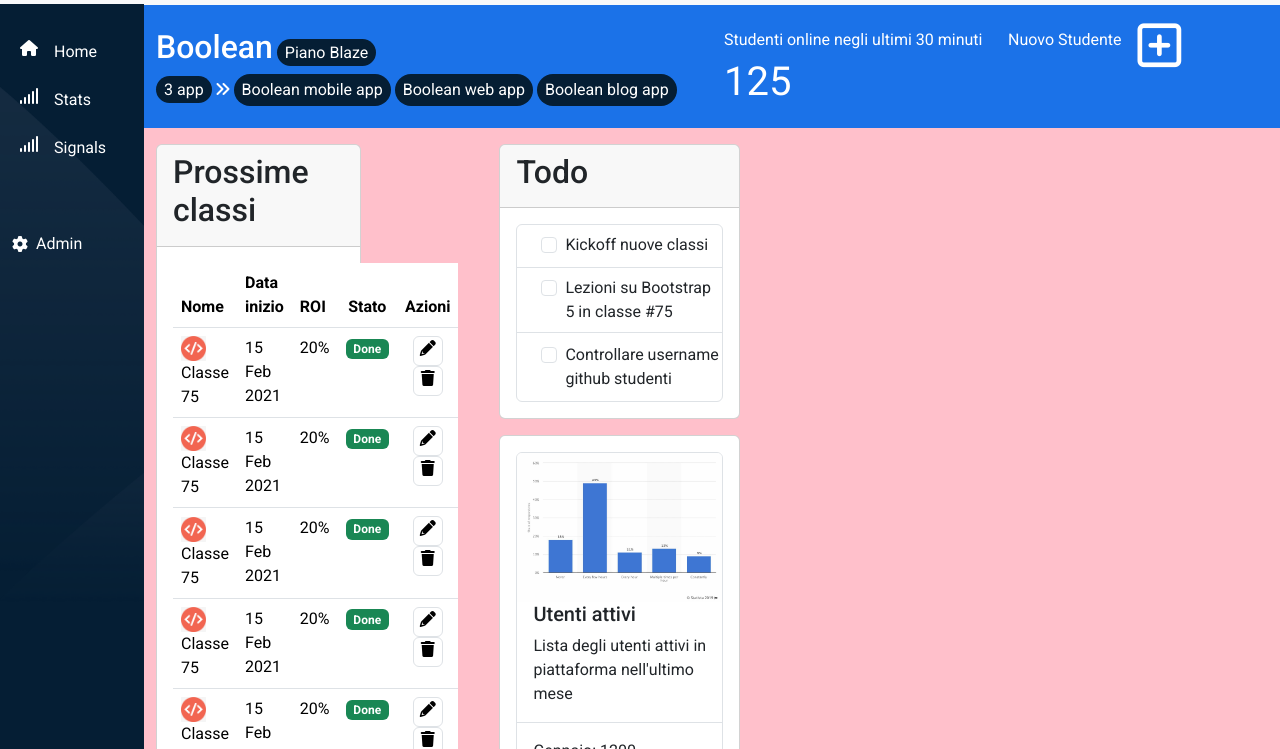
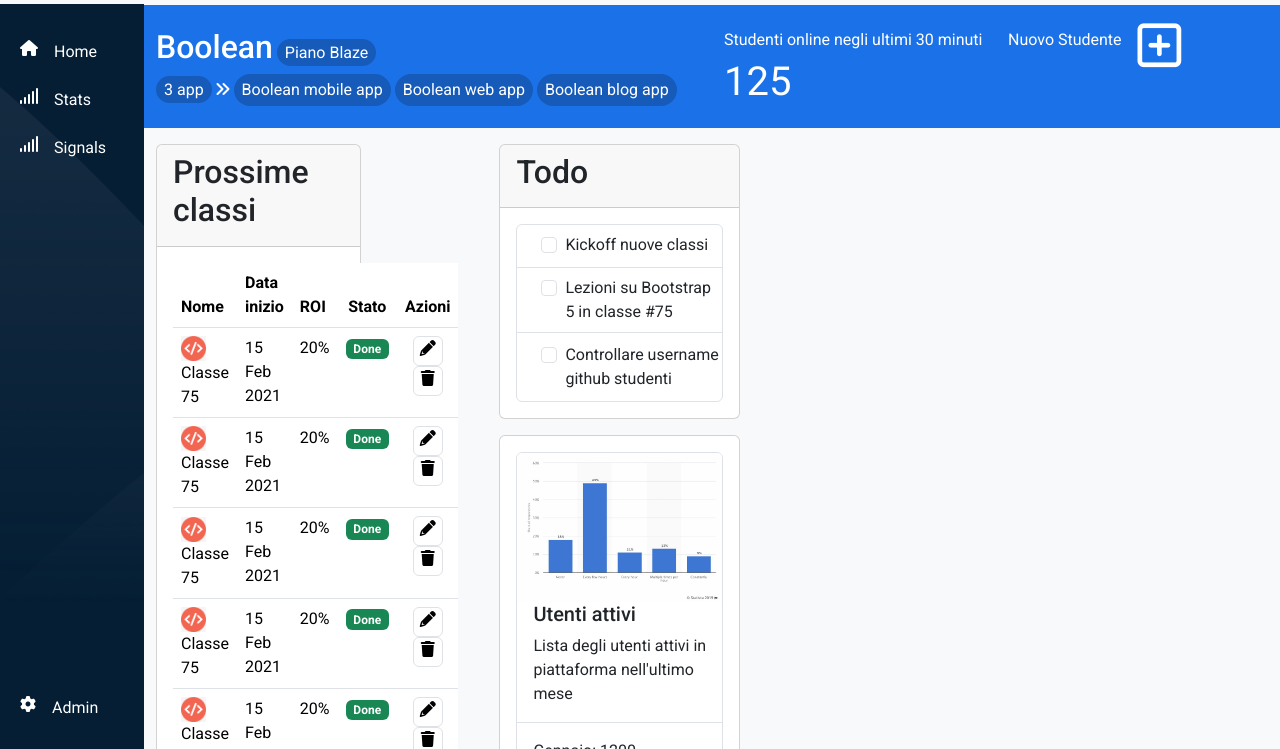
Before and after one commit to SofiaDiBlasi/html-css-bootstrap-dashboard, a plain HTML site: page index.html in a window 1280 px wide. Shown: the part 51-800 px from the top of the page. Drawn offline with nearby package versions, Linux system fonts and the light colour scheme.

Commit message:
fix side bar

```diff
--- a/css/style.css
+++ b/css/style.css
@@ -1,5 +1,5 @@
 body {
-    background-color: pink;
+    background-color: #f8f9fa;
     font-family: 'Roboto', sans-serif;
 }
 
@@ -17,6 +17,9 @@ body {
     background-color: #1b72e8;
 }
 
+.medium-blue-bg {
+    background-color: #165bba;
+}
 
 .blue-bg {
     background-color: #051e34;
--- a/index.html
+++ b/index.html
@@ -48,18 +48,25 @@
         <!--SIDE-BAR-->
         <!--SIDE BAR SEZIONE IN ALTO-->
         <section class="side_bar position-fixed z-1 container blue-bg m-0 flex-shrink-0 vh-100 text-white">
-            <div class="d-flex flex-column">
+            <div class="d-flex flex-column h-100">
                 <ul class="nav flex-column align-items-start py-4">
-                    <li class="nav-item my-1 d-flex"><i class="fa-solid fa-house m-2"></i><span class="d-xl-block d-none m-2">Home</span></li>
-                    <li class="nav-item my-1 d-flex"><i class="fa-solid fa-signal m-2"></i><span class="d-xl-block d-none m-2">Stats</span></li>
-                    <li class="nav-item my-1 d-flex"><i class="fa-solid fa-signal m-2"></i><span class="d-xl-block d-none m-2">Signals</span></li>
+                    <li class="nav-item my-1 d-flex">
+                        <i class="fa-solid fa-house m-2"></i>
+                        <span class="d-xl-block d-none m-2">Home</span>
+                    </li>
+                    <li class="nav-item my-1 d-flex">
+                        <i class="fa-solid fa-signal m-2"></i>
+                        <span class="d-xl-block d-none m-2">Stats</span>
+                    </li>
+                    <li class="nav-item my-1 d-flex">
+                        <i class="fa-solid fa-signal m-2"></i>
+                        <span class="d-xl-block d-none m-2">Signals</span>
+                    </li>
                 </ul>
-            </div>
-            <!--sIDE BAR SEZIONE IN BASSO-->
-            <div>
-                <ul class="nav flex-column align-items-start py-4">
-                    <li class="nav-item my-1 d-flex align-items-center">
-                        <i class="fa-solid fa-gear my-1 style="color: #ffffff;></i><span class="d-xl-block d-none m-2">Admin</span></i>
+                <ul class="nav flex-column align-items-start py-4 mt-auto mb-5">
+                    <li class="nav-item my-1 d-flex">
+                        <i class="fa-solid fa-gear m-2 style="color: #ffffff;></i>
+                        <span class="d-xl-block d-none m-2">Admin</span>
                     </li>
                 </ul>
             </div>
@@ -75,13 +82,13 @@
                     </div>
                     <div class="col-12 col-md-4 mt-md-4 col-lg-6 order-md-1">
                         <h2 class="d-inline-block">Boolean</h2>
-                        <span class="rounded-pill blue-bg py-1 px-2">Piano Blaze</span>
+                        <span class="rounded-pill medium-blue-bg py-1 px-2">Piano Blaze</span>
                         <p>
-                            <span class="rounded-pill blue-bg py-1 px-2">3 app</span> <i class="fa-solid fa-angles-right"></i>
-                            <span class="rounded-pill blue-bg py-1 px-2 d-lg-none">+</span>
-                            <span class="rounded-pill blue-bg py-1 px-2 d-lg-inline-block d-none">Boolean mobile app</span>
-                            <span class="rounded-pill blue-bg py-1 px-2 d-lg-inline-block d-none">Boolean web app</span>
-                            <span class="rounded-pill blue-bg py-1 px-2 d-lg-inline-block d-none">Boolean blog app</span>
+                            <span class="rounded-pill medium-blue-bg py-1 px-2">3 app</span> <i class="fa-solid fa-angles-right"></i>
+                            <span class="rounded-pill medium-blue-bg py-1 px-2 d-lg-none">+</span>
+                            <span class="rounded-pill medium-blue-bg py-1 px-2 d-lg-inline-block d-none">Boolean mobile app</span>
+                            <span class="rounded-pill medium-blue-bg py-1 px-2 d-lg-inline-block d-none">Boolean web app</span>
+                            <span class="rounded-pill medium-blue-bg py-1 px-2 d-lg-inline-block d-none">Boolean blog app</span>
                         </p>
                     </div>
                     <div class="col-12 col-md-4 mt-md-4  col-lg-3 order-md-2">
```
